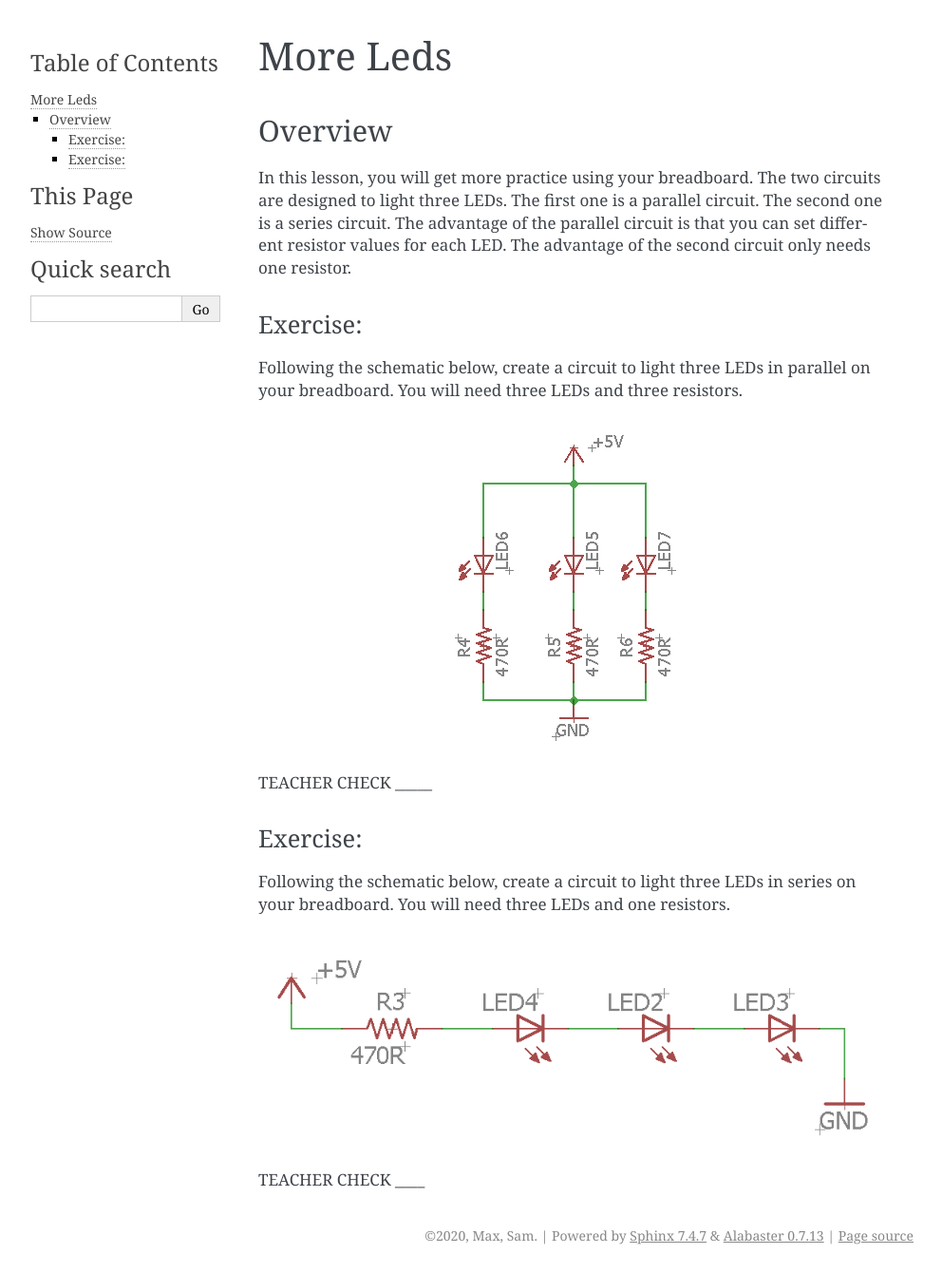
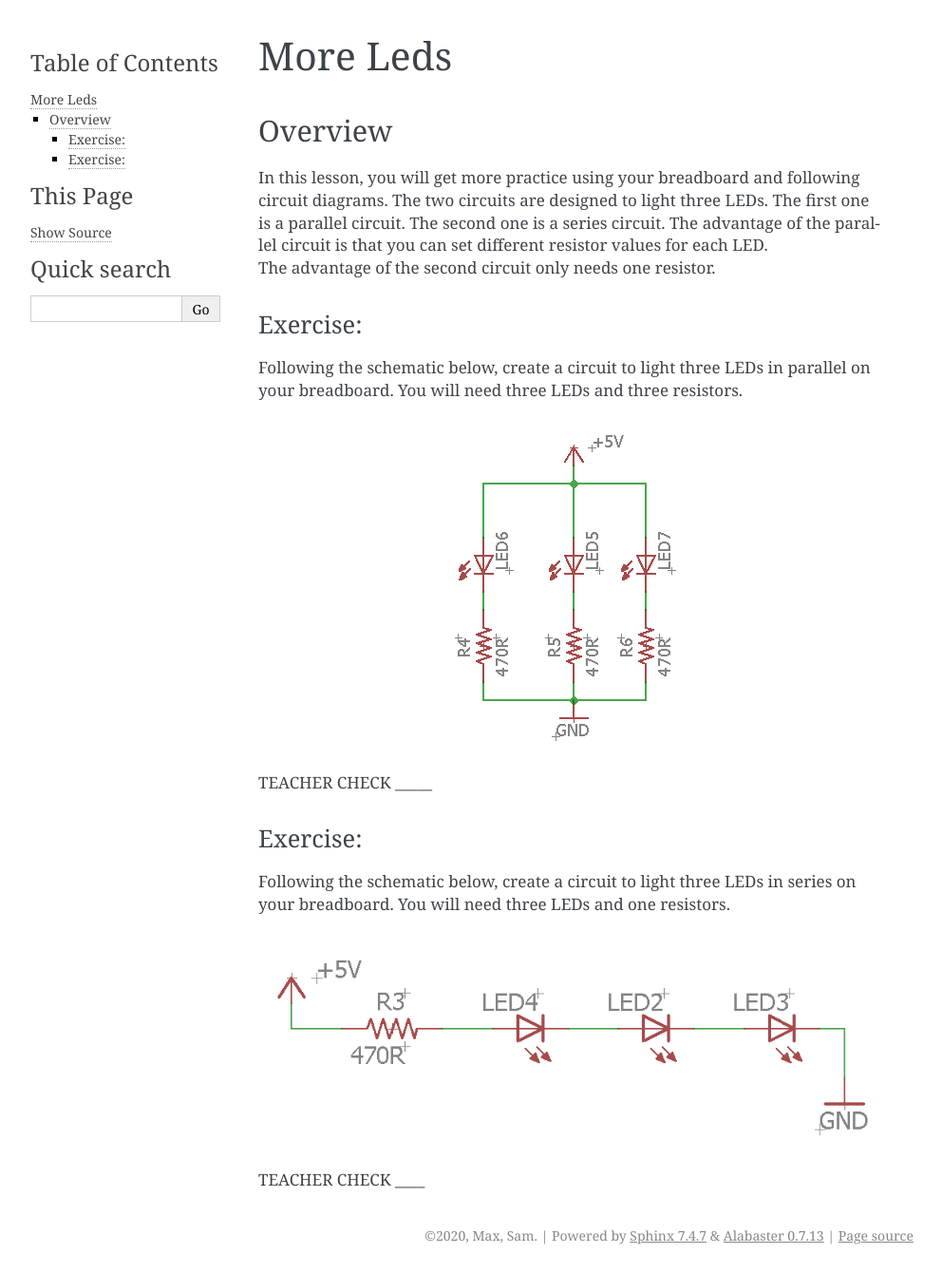
Before and after one commit to maxtkc/mvths-wiki, a Sphinx documentation site: the page built from docs/003-more-leds.rst, in a window 1280 px wide. Shown: the whole page at 95% size, without its empty margins (148-1140 px from the left). Built offline with Sphinx 7.4.7, drawn with Linux system fonts in a browser that asks for light colours; pages that are not in the unit, such as notebooks, are missing from menus.

Commit message:
Update 003-more-leds.rst

```diff
--- a/docs/003-more-leds.rst
+++ b/docs/003-more-leds.rst
@@ -4,18 +4,12 @@
 Overview
 --------
 
-In this lesson, you will get more practice using your breadboard. The
-two circuits are designed to light three LEDs. The first one is a
-parallel circuit. The second one is a series circuit. The advantage of
-the parallel circuit is that you can set different resistor values for
-each LED. The advantage of the second circuit only needs one resistor.
+In this lesson, you will get more practice using your breadboard and following circuit diagrams. The two circuits are designed to light three LEDs. The first one is a parallel circuit. The second one is a series circuit. The advantage of the parallel circuit is that you can set different resistor values for each LED. The advantage of the second circuit only needs one resistor.
 
 Exercise:
 ~~~~~~~~~
 
-Following the schematic below, create a circuit to light three LEDs in
-parallel on your breadboard. You will need three LEDs and three
-resistors.
+Following the schematic below, create a circuit to light three LEDs in parallel on your breadboard. You will need three LEDs and three resistors.
 
 .. figure:: images/image90.png
    :alt:
@@ -25,8 +19,7 @@
 Exercise:
 ~~~~~~~~~
 
-Following the schematic below, create a circuit to light three LEDs in
-series on your breadboard. You will need three LEDs and one resistors.
+Following the schematic below, create a circuit to light three LEDs in series on your breadboard. You will need three LEDs and one resistors.
 
 .. figure:: images/image23.png
    :alt:
```
